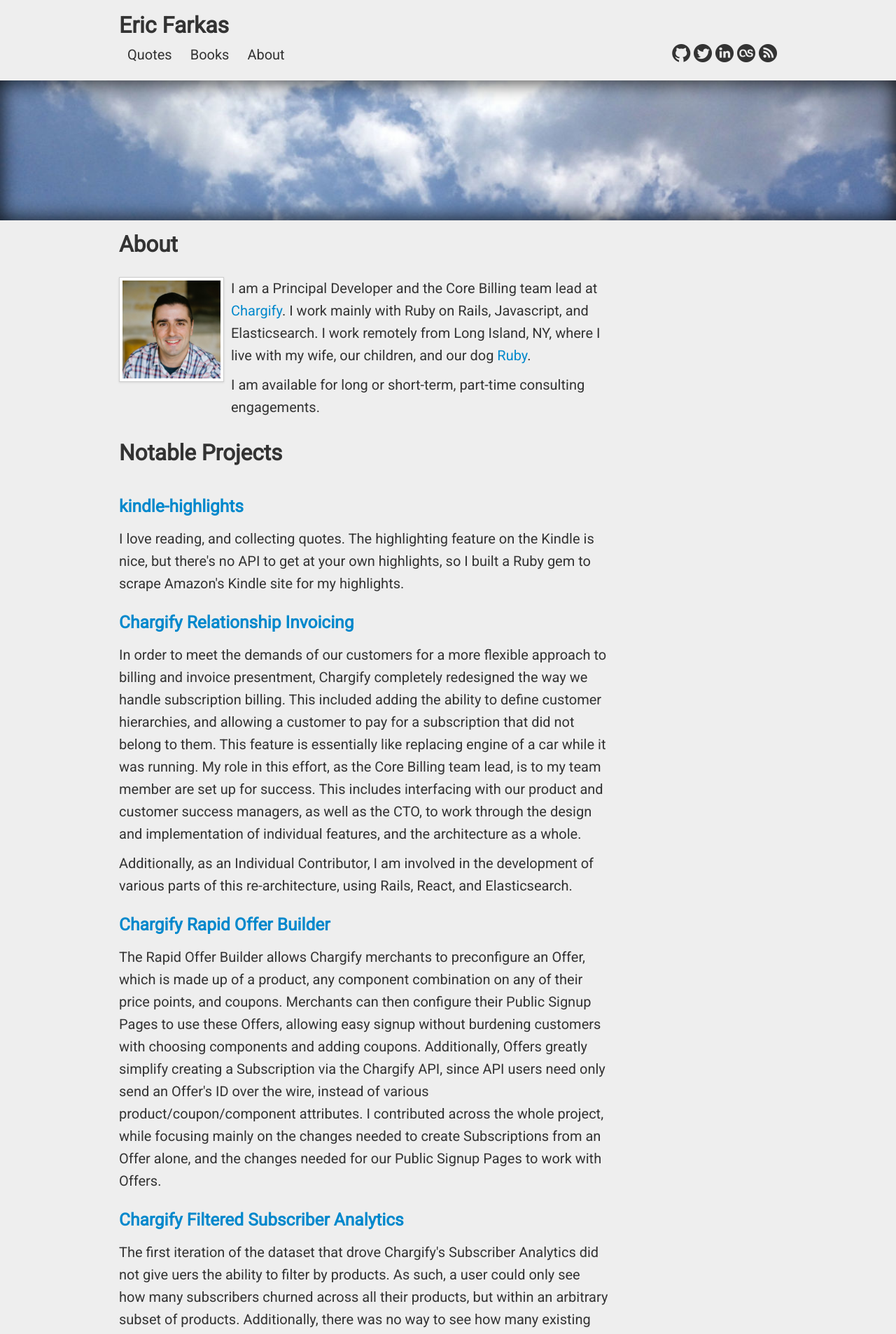
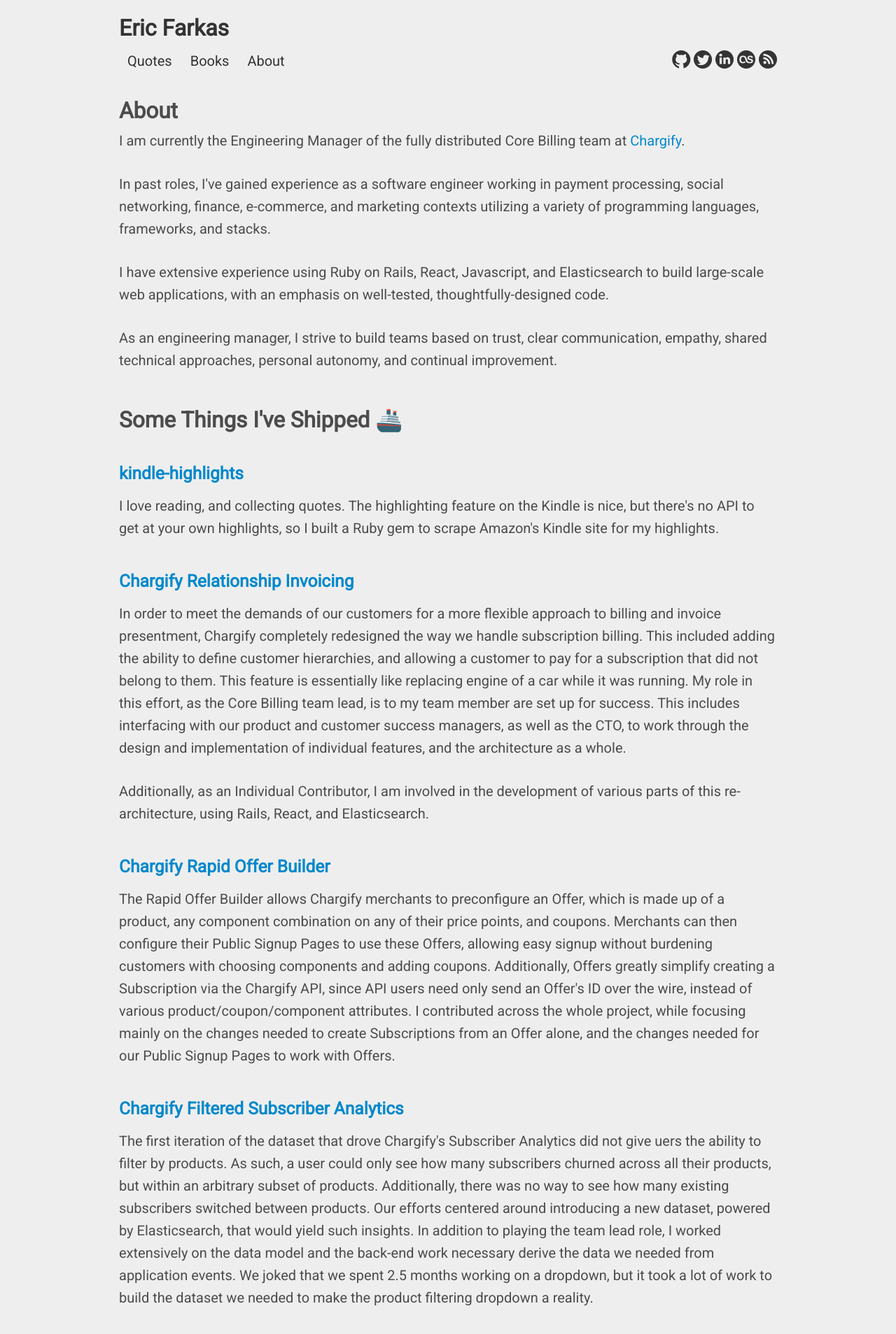
Before and after one commit to speric/speric.github.com, a Jekyll site: the page built from about.html, in a window 1280 px wide. Shown: the top 1907 px of the page at 70% size. Built offline with Jekyll 4.4.1, drawn with Linux system fonts in a browser that asks for light colours; some web fonts are replaced; comment, search, counter and statistics services are not loaded.

Commit message:
More layout, 'About' tweaks

```diff
--- a/_layouts/layout.html
+++ b/_layouts/layout.html
@@ -3,7 +3,7 @@
 <head>
   <title>{{ page.title }}</title>
   <meta name="author" content="Eric Farkas" />
-  <meta name="description" content="Writings by Eric Farkas." />
+  <meta name="description" content="Technical leader, team builder, and software engineer." />
   <meta name="twitter:site" content="@ericfarkas" />
   <meta name="twitter:creator" content="@ericfarkas" />
   <meta property="og:title" content="{{ page.title }}" />
@@ -16,7 +16,7 @@
 {% if page.description %}
   <meta property="og:description" content="{{ page.description }}" />
 {% else %}
-  <meta property="og:description" content="Writings by Eric Farkas." />
+  <meta property="og:description" content="Technical leader, team builder, and software engineer." />
 {% endif %}
   <link rel="stylesheet" href="/assets/css/bootstrap.min.css" type="text/css" media="screen, projection" />
   <link rel="stylesheet" href="/assets/css/style.css" type="text/css" media="screen, projection" />
--- a/about.html
+++ b/about.html
@@ -1,32 +1,43 @@
 ---
 layout: layout
 title: "About | Eric Farkas"
-header_img: "about.jpg"
-description: "A short bio, along with notable projects I've worked on."
 ---
 <h2>About</h2>
-<br/>
+
 <div class="row">
-  <div class="span2">
-    <img src="/assets/images/profile-pic.jpg" class="img-polaroid"/>
-  </div>
-  <div class="span7">
+  <div class="span12">
     <p>
-      I am a Principal Developer and the Core Billing team lead at <a href="https://chargify.com">Chargify</a>. I work mainly with Ruby
-      on Rails, Javascript, and Elasticsearch. I work remotely from Long Island, NY, where I live with
-      my wife, our children, and our dog <a href="https://www.instagram.com/ruby.grill/">Ruby</a>.
+      I am currently the Engineering Manager of the fully distributed Core Billing team
+      at <a href="https://chargify.com">Chargify</a>.
     </p>
-    <p>I am available for long or short-term, part-time consulting engagements.</p>
+
+    <p>
+      In past roles, I've gained experience as a software engineer working in payment processing,
+      social networking, finance, e-commerce, and marketing contexts utilizing a
+      variety of programming languages, frameworks, and stacks.
+    </p>
+
+    <p>
+      I have extensive experience using Ruby on Rails, React, Javascript, and
+      Elasticsearch to build large-scale web applications, with an emphasis on
+      well-tested, thoughtfully-designed code.
+    </p>
+
+    <p>
+      As an engineering manager, I strive to build teams based on trust,
+      clear communication, empathy, shared technical approaches, personal
+      autonomy, and continual improvement.
+    </p>
   </div>
 </div>
 <br/>
 <div class="row">
-  <div class="span9">
-    <h2>Notable Projects</h2>
+  <div class="span12">
+    <h2>Some Things I've Shipped 🚢</h2>
     <br/>
 
     <div class="row">
-      <div class="span9">
+      <div class="span12">
         <h3><a href="https://github.com/speric/kindle-highlights">kindle-highlights</a></h3>
         <p>
           I love reading, and collecting quotes. The highlighting feature on the Kindle is nice,
@@ -37,7 +48,7 @@
     </div>
 
     <div class="row">
-      <div class="span9">
+      <div class="span12">
         <h3><a href="https://www.chargify.com/blog/relationship-invoicing/">Chargify Relationship Invoicing</a></h3>
         <p>
           In order to meet the demands of our customers for a more flexible approach to
@@ -59,7 +70,7 @@
     </div>
 
     <div class="row">
-      <div class="span9">
+      <div class="span12">
         <h3><a href="https://www.chargify.com/blog/rapid-offer-builder-release/">Chargify Rapid Offer Builder</a></h3>
         <p>
           The Rapid Offer Builder allows Chargify merchants to preconfigure an Offer, which is made up of a product,
@@ -74,7 +85,7 @@
     </div>
 
     <div class="row">
-      <div class="span9">
+      <div class="span12">
         <h3><a href="https://www.chargify.com/blog/subscriber-insights-product-filters/">Chargify Filtered Subscriber Analytics</a></h3>
         <p>
           The first iteration of the dataset that drove Chargify's Subscriber Analytics did not give uers the ability to filter by products.
@@ -88,7 +99,7 @@
     </div>
 
     <div class="row">
-      <div class="span9">
+      <div class="span12">
         <h3><a href="https://www.chargify.com/blog/stacked-promotions/">Chargify Multiple Coupons</a></h3>
         <p>
           Previously, a Chargify subscription could only have one "active" coupon. This limited our merchants' ability to customize their product offerings.
@@ -101,7 +112,7 @@
     </div>
 
     <div class="row">
-      <div class="span9">
+      <div class="span12">
         <h3><a href="https://www.chargify.com/blog/pricing-tools-for-complex-subscription-pricing-strategies/">Chargify Component Price Points</a></h3>
         <p>
           Previously, components (think subscription "add-ons") could only have one set of prices. With component price points, merchants can have multiple sets of prices for the same component. For example, they can have an "MSRP" set of prices for Widget, and a "Wholesale" set of prices for Widget. All revenue, for both of Widget's "price points", would be reported under the Widget component. This gives merchants more pricing options with less overhead, since they don't need to create a different component for what is essentially the same service, just to achieve pricing flexibility. In addition to leading the project, my work on this feature was mainly in the back-end: reworking the data model and component cost calculators, cleaning up code that no longer made sense given the new data model relationships, and ensuring backwards compatibility with the API. I did a little bit of the React front-end as well.
@@ -111,7 +122,7 @@
     </div>
 
     <div class="row">
-      <div class="span9">
+      <div class="span12">
         <h3><a href="https://www.chargify.com/blog/revenue-retention-analytics">Chargify Revenue Retention Analytics</a></h3>
         <p>
           Gives merhcants insight into the performance and efficiency of dunning strategy. We hooked into the dunning lifecycle to generate data, which was then persisted into Elasticsearch. When viewing revenue retention analytics, that data is read back out by Rails
@@ -121,7 +132,7 @@
     </div>
 
     <div class="row">
-      <div class="span9">
+      <div class="span12">
         <h3><a href="https://www.chargify.com/blog/mrr-analytics/">Chargify MRR Analytics</a></h3>
         <p>
           Gives merhcants insight into their MRR (monthly recurring revenue). We hooked into relevant events in Chargify to generate
@@ -132,84 +143,84 @@
     </div>
 
     <div class="row">
-      <div class="span9">
+      <div class="span12">
         <h3><a href="https://www.chargify.com/blog/configuring-multiple-webhook-endpoints/">Chargify Multiple Webhook Endpoint Configurations</a></h3>
         <p>Allows merchants to configure the webhook events each endpoint receives, individually. The previous implementation had one list of subscribed webhook events, and each webhook received the same events. My first production ReactJS code.</p>
       </div>
     </div>
 
     <div class="row">
-      <div class="span9">
+      <div class="span12">
         <h3><a href="https://chargify.com/blog/shopify-orders/">Chargify Shopify Integration v2</a></h3>
         <p>Enhanced Chargify's existing Shopify integration by adding the ability for Chargify to automatically create new Shopify orders for merchants whenever a new customer signed up to a plan, or their subscription renewed. This was accomplished with a combination of Chargify's own <a href="https://docs.chargify.com/webhooks"/>webhooks</a> and Shopify's Orders API. The integration is a separate app that, when enabled for a merchant, would receive webhooks whenever a Chargify statement was settled for their site, and then enqueue them for processing. Once processed, the webhook data would be transformed into the body of a proper Shopify Order, and created via the API.</p>
       </div>
     </div>
 
     <div class="row">
-      <div class="span9">
+      <div class="span12">
         <h3><a href="https://www.chargify.com/blog/notifications-dashboard/">Chargify Notifications Dashboard</a></h3>
         <p>An internal API and external interface that allows Chargify admins to send notifications to merchants with various levels of granularity (e.g. "send this message to all admins of Acme Online") or ("send this message to the owner of every site in the Chargify database"). Useful for communicating things like problems with subscription processing, new features, or upcoming API changes.</p>
       </div>
     </div>
 
     <div class="row">
-      <div class="span9">
+      <div class="span12">
         <h3><a href="https://www.chargify.com/blog/editable-custom-fields/">Chargify Editable Custom Fields</a></h3>
         <p>Gave merchants a UI for managing metadata for a given subscription. A lot of Javascript, which I enjoyed writing.</p>
       </div>
     </div>
 
     <div class="row">
-      <div class="span9">
+      <div class="span12">
         <h3><a href="https://www.chargify.com/blog/new-sales-reports-early-access/">Chargify Sales Report</a></h3>
         <p>A dashboard designed to show the sales volume for merchant's products and components over time. This was my first time working with Elasticsearch in a non-trivial context.</p>
       </div>
     </div>
 
     <div class="row">
-      <div class="span9">
+      <div class="span12">
         <h3>Chargify Gateways</h3>
         <p>Added support for the Cybersource and Chase Paymentech gateways. This involves working with ActiveMerchant.</p>
       </div>
     </div>
 
     <div class="row">
-      <div class="span9">
+      <div class="span12">
         <h3><a href="https://talentsoup.com">TalentSoup</a></h3>
         <p>Sole developer for TalentSoup, a marketplace connecting talent (actors, actresses, models) with producers of advertising imagery. Built using Rails (from 2.3 to 3.2), MySQL, Apache + Phusion Passenger. This was the first big app I built with Rails. I learned how to manage a growing codebase, implement subscription billing (using Chargify of course), use S3 for photo hosting, and set up Graphite + statsd for analytics. In addition, I was responsible for all server and database administration.</p>
       </div>
     </div>
 
     <div class="row">
-      <div class="span9">
+      <div class="span12">
         <h3><a href="https://www.getcommissary.com">Creative Commissary</a></h3>
         <p>Built for TalentSoup.  A project management app for photo producers. My first attempt at a multi-tenant architecture (ala Basecamp). Similar stack to TalentSoup (Rails 3.2, MySQL, etc.) but running on nginx instead of Apache.</p>
       </div>
     </div>
 
     <div class="row">
-      <div class="span9">
+      <div class="span12">
         <h3><a href="https://bark.us">Bark</a></h3>
         <p>Worked remotely as a consultant helping to build out Bark's MVP. My main areas of focus were implementing the subscription (Stripe) and referral pieces. I also implemented a few different providers using the <a href="https://github.com/omniauth/omniauth">OmniAuth</a> library.</p>
       </div>
     </div>
 
     <div class="row">
-      <div class="span9">
+      <div class="span12">
         <h3>Sensus Divinitatis News</h3>
         <p>Essentially a Hacker News clone for the Christian community to discuss trends in theology, apologetics, and church planting. Built with Rails 3.2. The fun parts about this app were implementing a time-based ranking algorithm, and writing code that "posted back" to blogs that were submitted to SD News.</p>
       </div>
     </div>
 
     <div class="row">
-      <div class="span9">
+      <div class="span12">
         <h3>Sensus Divinitatis Publishing</h3>
         <p>A publishing company in the Scottish Calvinist tradition. We published <i><a href="http://www.amazon.com/The-Kingdom-Has-Drawn-Near/dp/0578020475">The Kingdom Has Drawn Near: Studies In The Gospel Jesus Preached</a></i> and are working on another volume.
       </div>
     </div>
 
     <div class="row">
-      <div class="span9">
+      <div class="span12">
         <h3><a href="http://rivendellcraftbrewery.com">Rivendell Craft Brewery</a></h3>
         <p>The love of craft beer taken a little too far. Homebrewing is a fun hobby, and has certainly enhanced my enjoyment of beer.</p>
       </div>
--- a/assets/css/style.css
+++ b/assets/css/style.css
@@ -3,7 +3,7 @@
   font-size: 20px;
   background-color: #EEEEEE;
   font-family: "Roboto", serif;
-  color: #333333;
+  color: #4C4C4C;
 }
 
 .jumbotron {
@@ -11,9 +11,7 @@
 }
 
 .jumbotron h1 {
-  margin-bottom: 9px;
   font-size: 32px;
-  line-height: 1;
   font-family: "Roboto", serif;
 }
 
@@ -39,6 +37,15 @@
 p {
   font-size: 20px;
   line-height: 32px;
+  margin-bottom: 30px;
+}
+
+#books p {
+ margin-bottom: 8px;
+}
+
+.post-links p {
+  margin-bottom: 10px;
 }
 
 h2 {
--- a/index.html
+++ b/index.html
@@ -4,7 +4,7 @@
 header_img: "nyc.jpg"
 ---
 {% for post in site.posts %}
-<div class="row-fluid">
+<div class="row-fluid post-links">
   <div class="span8"><p><a href="{{ post.url }}">{{ post.title }}</a></p></div>
   <div class="span4" align="right"><p>{{ post.date | date: "%B %e, %Y" }}</p></div>
 </div>
```
Also changed, not shown: books/index.html (+2 -16 lines).
